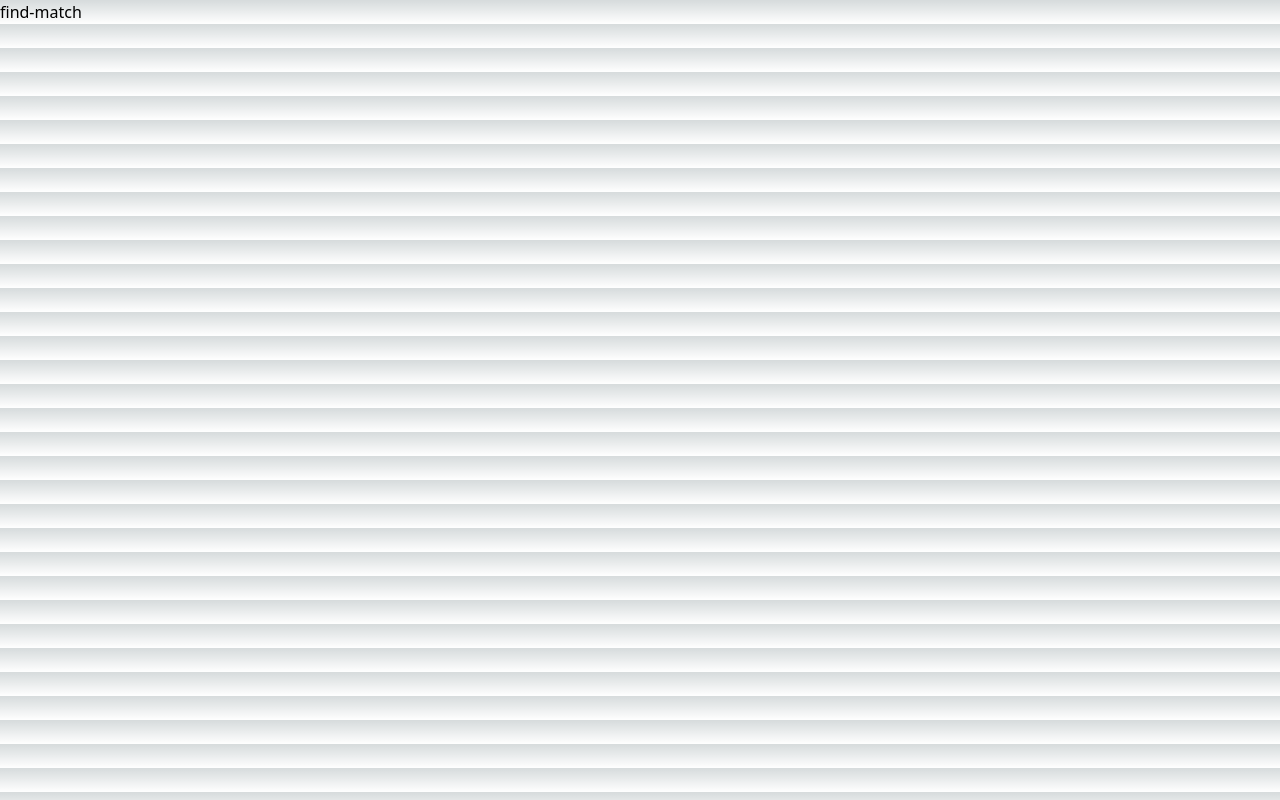
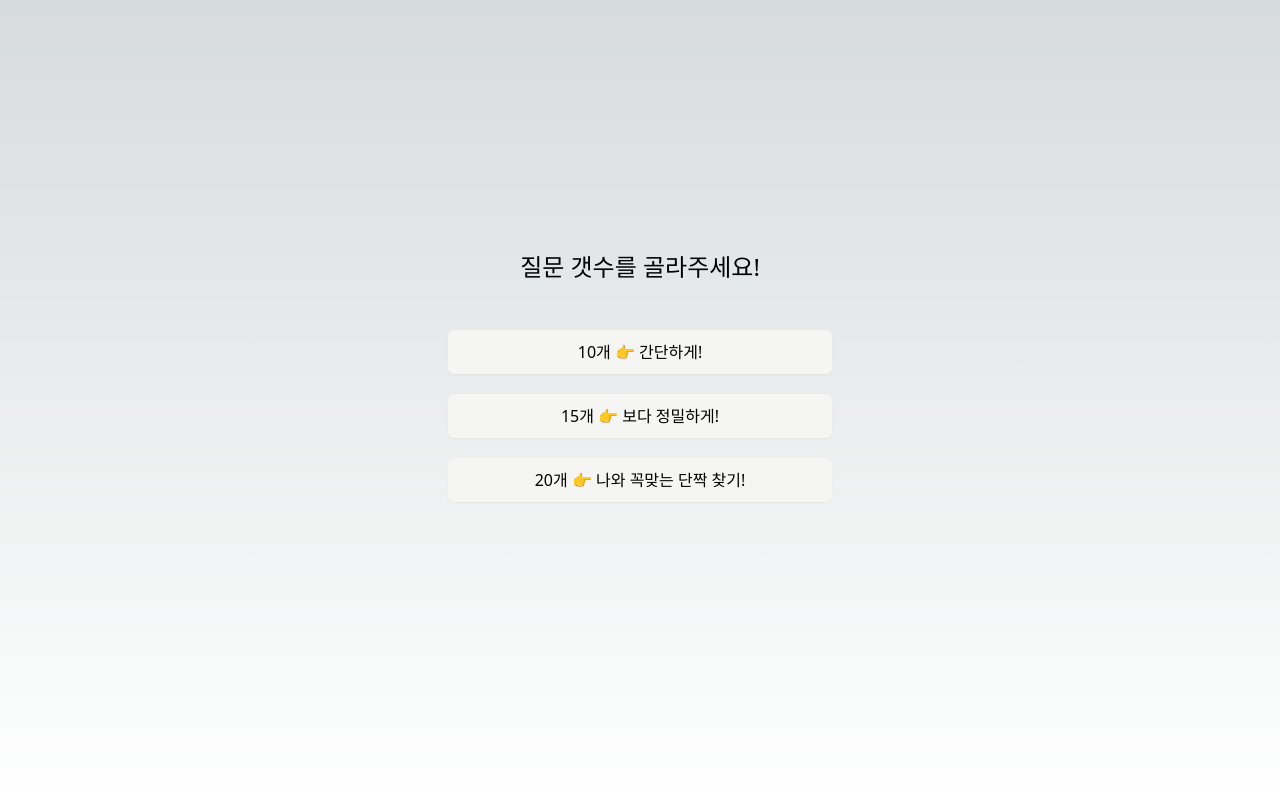
Before and after one commit to seona926/y2k-app, a Next.js app: page /match in a window 1280 px wide. Built offline with nearby package versions, Linux system fonts and the light colour scheme.

Commit message:
mod: app router/tailwind로 수정 > match

```diff
--- a/app/(root)/page.tsx
+++ b/app/(root)/page.tsx
@@ -5,6 +5,7 @@ import React, { useContext } from "react";
 // import { useNavigate } from "react-router-dom";
 // import styles from "../styles/main.module.css";
 import { useRouter } from "next/navigation";
+import Link from "next/link";
 
 export default function MainPage() {
   const user = { nickname: "Sophia" }; // Assuming user info is stored here
@@ -74,6 +75,9 @@ export default function MainPage() {
           </div>
         ))}
       </div>
+      <button className="w-full h-11 bg-teal-500 text-slate-50 mt-8 mb-10 border-none text-xl font-bold rounded-md">
+        <Link href="/match">Find My Soulmate</Link>
+      </button>
     </>
   );
 }
--- a/app/globals.css
+++ b/app/globals.css
@@ -28,6 +28,10 @@ body {
 
 @layer components {
   .main-container {
+    @apply flex items-center justify-center;
+  }
+
+  .main-container-full {
     @apply flex min-h-screen items-center justify-center;
   }
 }
--- a/app/login/layout.tsx
+++ b/app/login/layout.tsx
@@ -10,7 +10,7 @@ export default function LoginLayout({
     <html lang="en">
       <body>
         <main>
-          <section className="main-container">
+          <section className="main-container-full">
             <div className="w-full max-w-4xl">{children}</div>
           </section>
         </main>
--- a/app/match/layout.tsx
+++ b/app/match/layout.tsx
@@ -8,7 +8,13 @@ export default function RootLayout({
 }) {
   return (
     <html lang="en">
-      <body className={`bg-dark-1`}>{children}</body>
+      <body>
+        <main>
+          <section className="main-container-full">
+            <div className="w-full max-w-4xl">{children}</div>
+          </section>
+        </main>
+      </body>
     </html>
   );
 }
--- a/app/match/page.tsx
+++ b/app/match/page.tsx
@@ -1,8 +1,43 @@
+"use client";
+
 import React from "react";
+import { useRouter } from "next/navigation";
 
-export default function FindMatch() {
-  return <div>find-match</div>;
-}
+const FindMatchesPage: React.FC = () => {
+  const router = useRouter();
+
+  const handleSelectQuestions = (numQuestions: number) => {
+    router.push(`/questions/${numQuestions}`); // Pass the number of questions as a URL parameter
+  };
+
+  return (
+    <div className="flex flex-col items-center justify-center h-screen">
+      <div className="text-2xl text-bold">질문 갯수를 골라주세요!</div>
+      <div className="flex flex-col items-center justify-center h-2/6">
+        <button
+          className="h-11 w-96 text-base text-bold bg-stone-100 rounded-md shadow-sm hover:bg-indigo-100"
+          onClick={() => handleSelectQuestions(10)}
+        >
+          10개 👉 간단하게!
+        </button>
+        <button
+          className="h-11 w-96 mt-5 mb-5 text-base text-bold bg-stone-100 rounded-md shadow-sm hover:bg-indigo-100"
+          onClick={() => handleSelectQuestions(15)}
+        >
+          15개 👉 보다 정밀하게!
+        </button>
+        <button
+          className="h-11 w-96 text-base text-bold bg-stone-100 rounded-md shadow-sm hover:bg-indigo-100"
+          onClick={() => handleSelectQuestions(20)}
+        >
+          20개 👉 나와 꼭맞는 단짝 찾기!
+        </button>
+      </div>
+    </div>
+  );
+};
+
+export default FindMatchesPage;
 
 /*
 .container {
```
